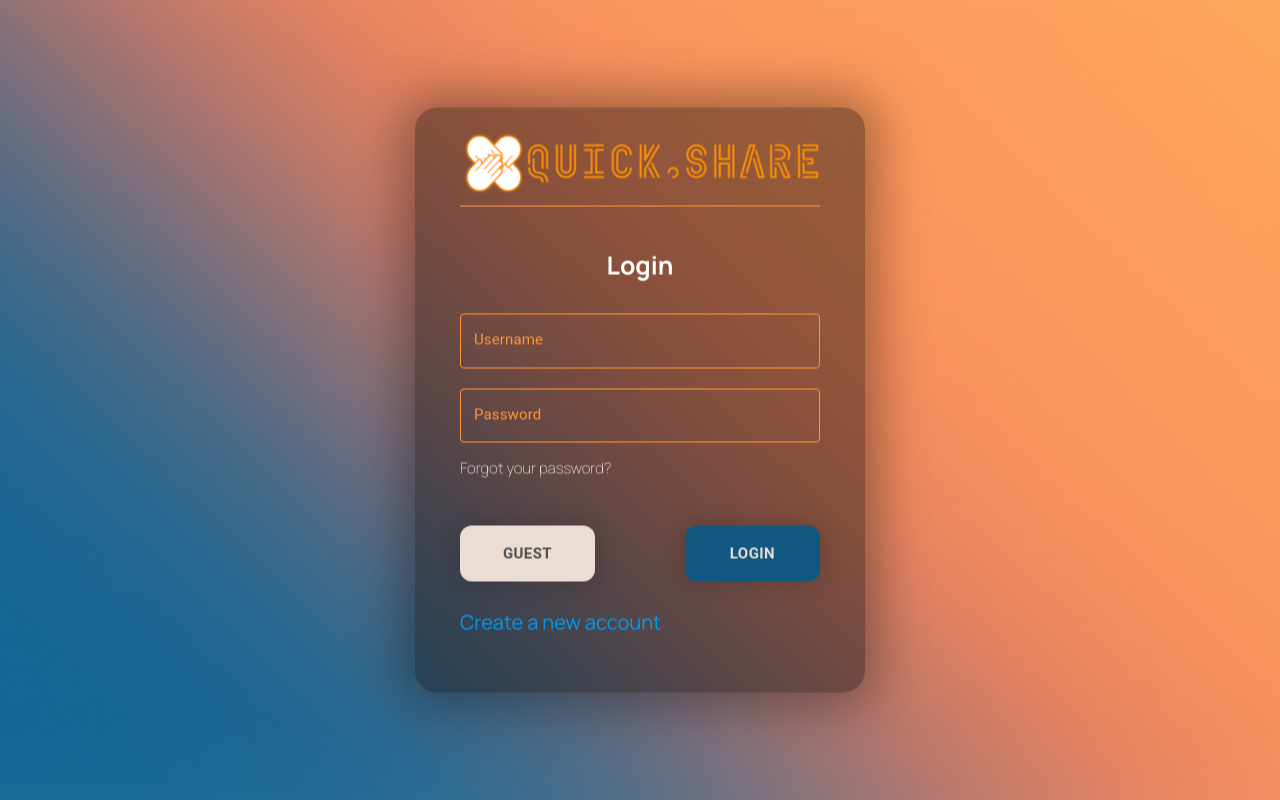
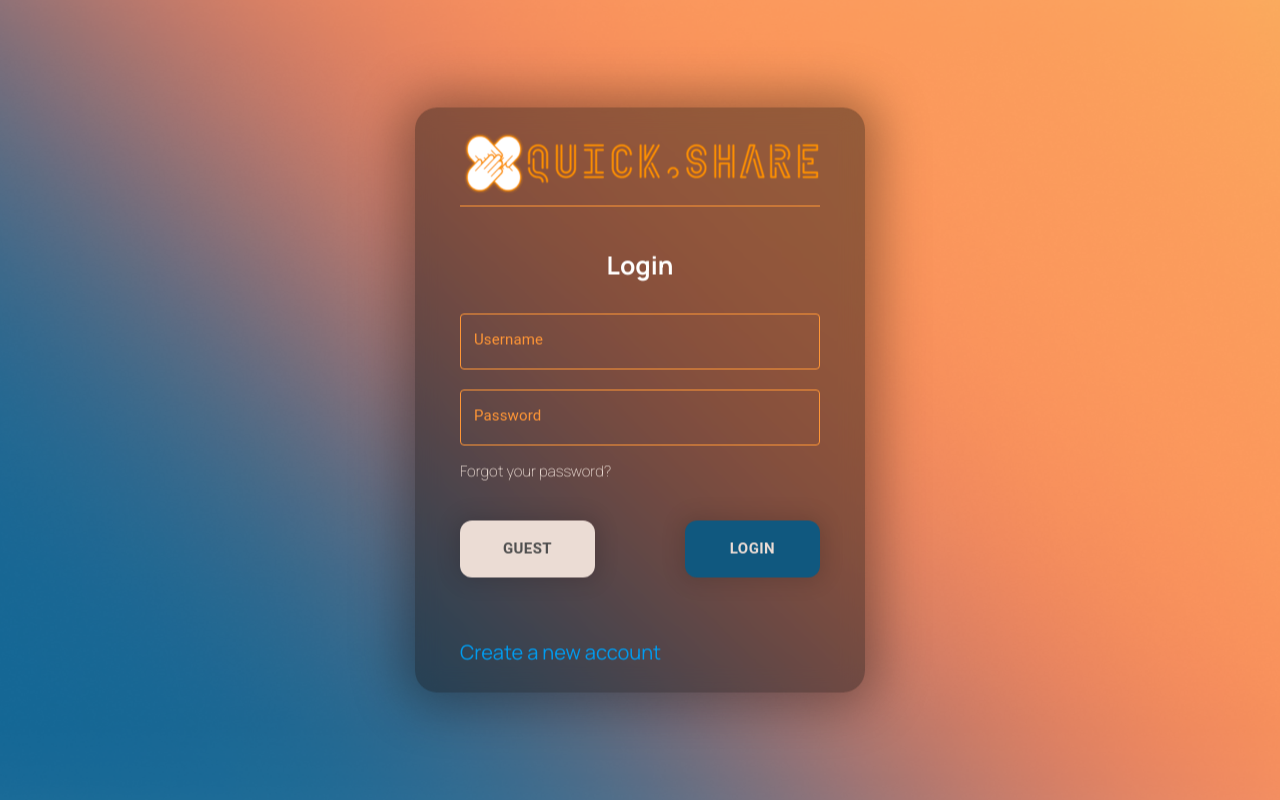
Before and after one commit to MattMkIV/QuickShare_Frontend, a React (Create React App) app: page / in a window 1280 px wide. Built offline with nearby package versions, Linux system fonts and the light colour scheme.

Commit message:
Login UI changes

```diff
--- a/src/Components/login/InputLogIn.css
+++ b/src/Components/login/InputLogIn.css
@@ -22,7 +22,10 @@
     margin: 20px 20% 0 20% !important;
 }
 
-
+input, select, textarea{
+    color: #EBDCD4 !important;
+    font-size: 16px !important;
+}
 
 .inputStyle {
     width: 80%;
@@ -74,7 +77,7 @@
     padding-top: 15px !important;
     border-radius: 12px !important;
     padding-bottom: 15px !important;
-    margin: 30px 30% 5% 20% !important;
+    margin: 10% 10% 20% 20% !important;
     background-color: #10587F !important;
     box-shadow: 0 0 20px 5px rgba(0, 0, 0, 0.13) !important;
 }
@@ -88,7 +91,7 @@
     padding-top: 15px !important;
     border-radius: 12px !important;
     padding-bottom: 15px !important;
-    margin: 30px 30% 0 20% !important;
+    margin: 10% 10% 20% 20% !important;
     background-color: #EBDCD4 !important;
     box-shadow: 0 0 20px 5px rgba(0, 0, 0, 0.13) !important;
 }
```
